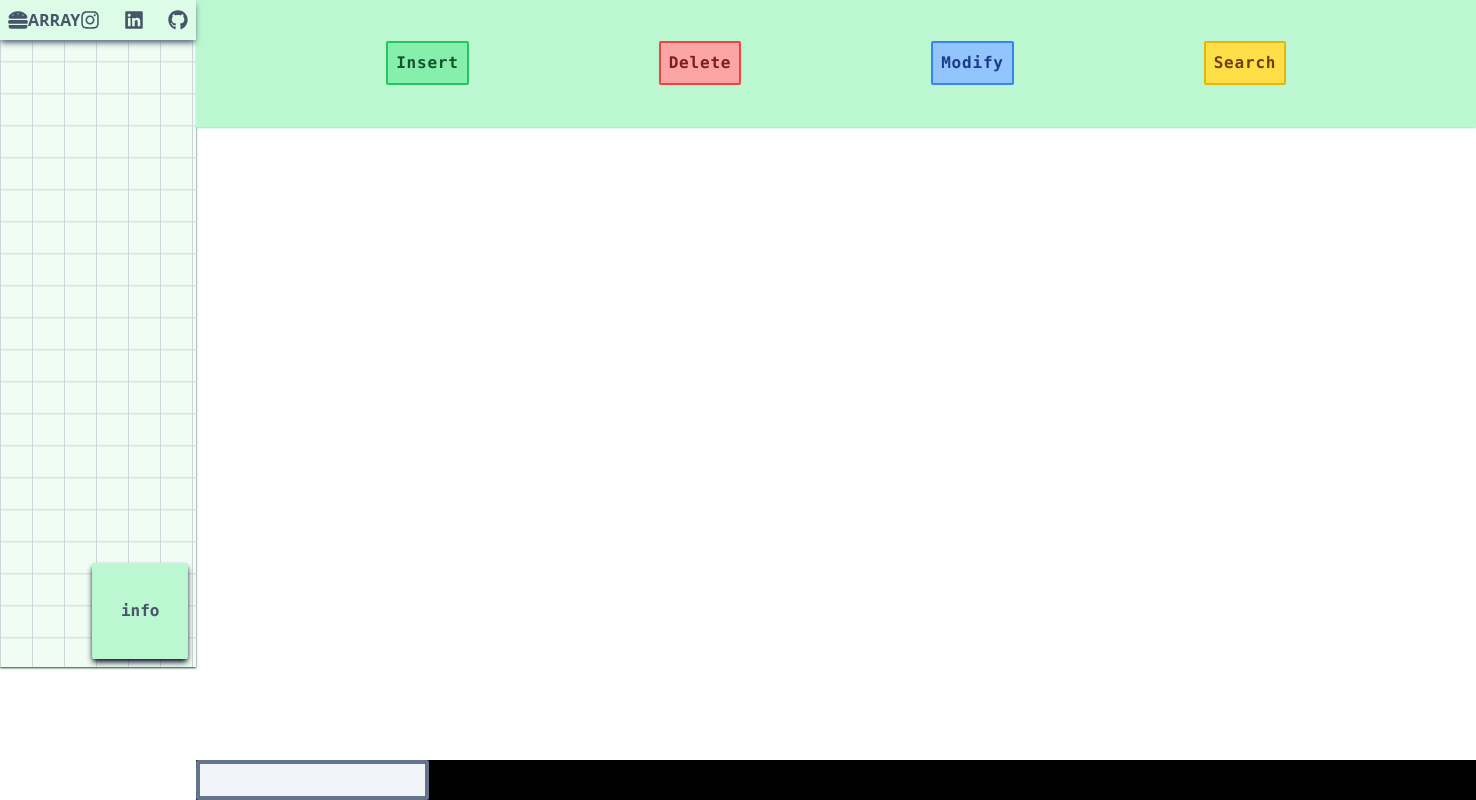
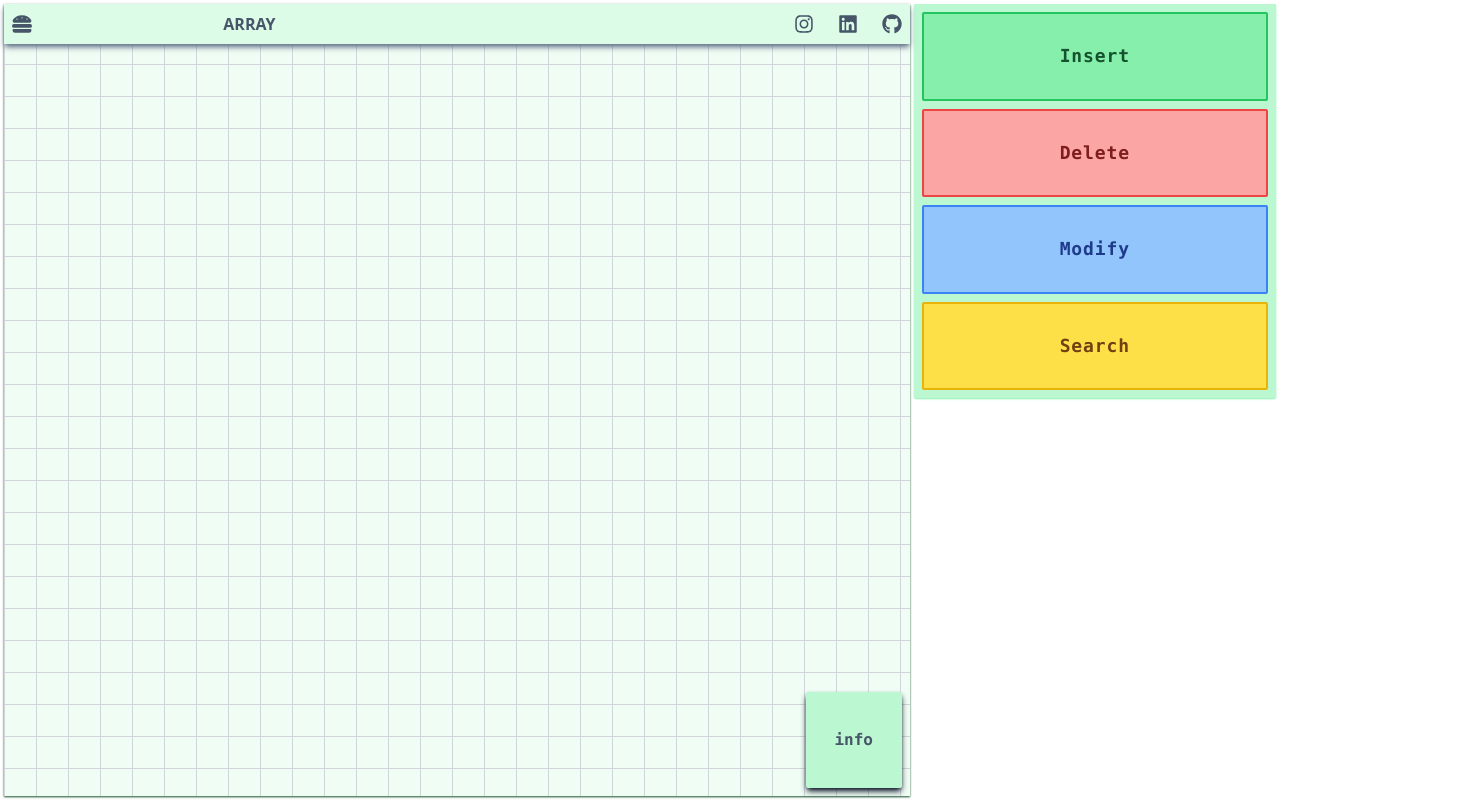
Before and after one commit to notjatin/data-structure-visualizer, a React (Vite) app: page / in a window 1280 px wide. Shown: the whole page, 1476 px wide, since content can reach past the window. Built offline with nearby package versions, Linux system fonts and the light colour scheme.

Commit message:
introduce responsive design for md devices

```diff
--- a/src/App.tsx
+++ b/src/App.tsx
@@ -4,7 +4,6 @@ import InfoSection from "./components/InfoSection";
 import ShowCase from "./components/ShowCase";
 import UtilitySection from "./components/UtilitySection";
 import { InputProvider } from "./contexts/InputContext";
-import InputCover from "./components/mobile/InputCover";
 import { operationType } from "./Types";
 
 function App() {
@@ -43,15 +42,15 @@ function App() {
   return (
     <>
       {/* just use the default three window style. */}
-      <main className="w-lvw h-lvh md:grid grid-rows-[1fr] grid-cols-[5fr_2fr]">
-        <section className="row-span-2 w-full h-5/6 bg-green-50 bg-gradient-to-r from-gray-300 from-[1px] to-transparent to-[1px] bg-[length:2rem_2rem] bg-centershadow shadow-sm shadow-green-900 ">
+      <main className="w-lvw h-lvh md:grid md:grid-rows-[1fr_1fr] md:grid-cols-[5fr_2fr] md:gap-1 md:p-1">
+        <section className="row-span-2 w-full h-5/6 md:h-full bg-green-50 bg-gradient-to-r from-gray-300 from-[1px] to-transparent to-[1px] bg-[length:2rem_2rem] bg-centershadow shadow-sm shadow-green-900 ">
           <ShowCase
             structure={structure}
             setStructure={setStructure}
             array={array}
           />
         </section>
-        <section className="shadow-sm shadow-green-300 h-1/6 w-full flex flex-col rounded-sm">
+        <section className="shadow-sm shadow-green-300 h-1/6 md:h-full w-full flex flex-col rounded-sm">
           <div className="hidden bg-green-100">
             <InfoSection />
           </div>
@@ -61,7 +60,6 @@ function App() {
             </InputProvider>
           </div>
         </section>
-        <InputCover></InputCover>
       </main>
     </>
   );
--- a/src/components/Strip.tsx
+++ b/src/components/Strip.tsx
@@ -22,8 +22,8 @@ export const Strip: React.FC<StripProps> = ({
   return (
     <div
       className={clsx(
-        "font-mono text-center capitalize tracking-wider font-semibold",
-        "h-fit w-fit border-2 p-2 content-center",
+        "font-mono text-center capitalize tracking-wider font-semibold md:text-lg",
+        "h-fit md:h-full w-fit md:w-full border-2 p-2 content-center",
         "transition-all cursor-pointer select-none rounded-sm",
         className,
       )}
--- a/src/components/StripSlider.tsx
+++ b/src/components/StripSlider.tsx
@@ -17,7 +17,7 @@ export const StripSlider: React.FC<StripSliderProps> = ({
   setCurrentOperation,
 }) => {
   return (
-    <div className="flex justify-evenly items-center h-full w-full">
+    <div className="flex md:flex-col md:p-2 md:gap-2 justify-evenly items-center h-full w-full">
       {strips.map((stripItem) => {
         return (
           <Strip
```
